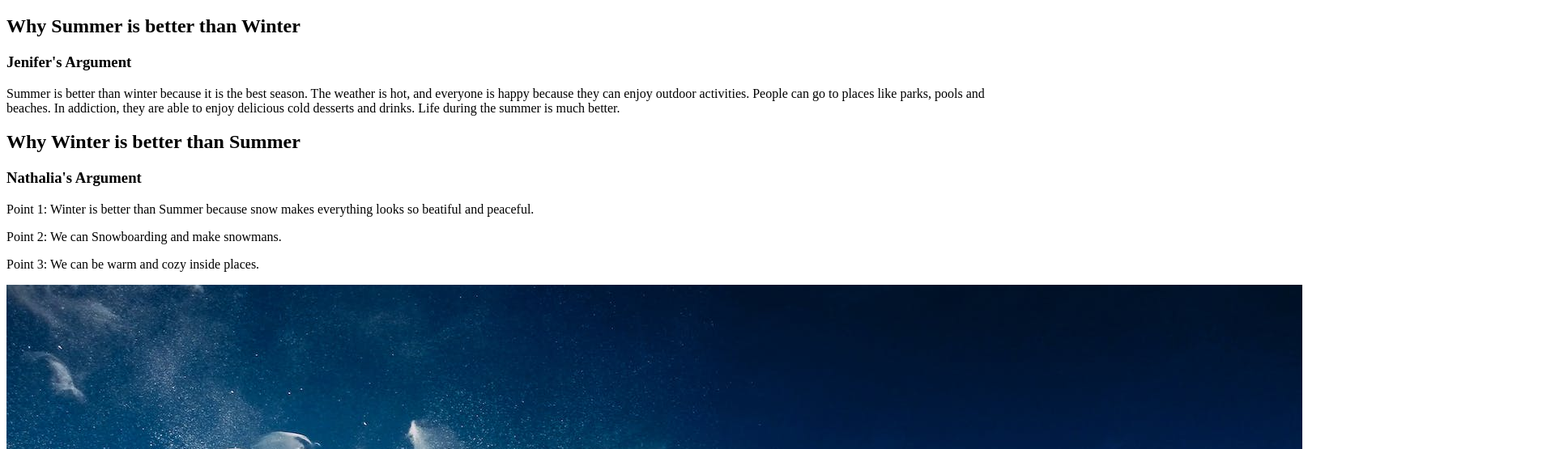
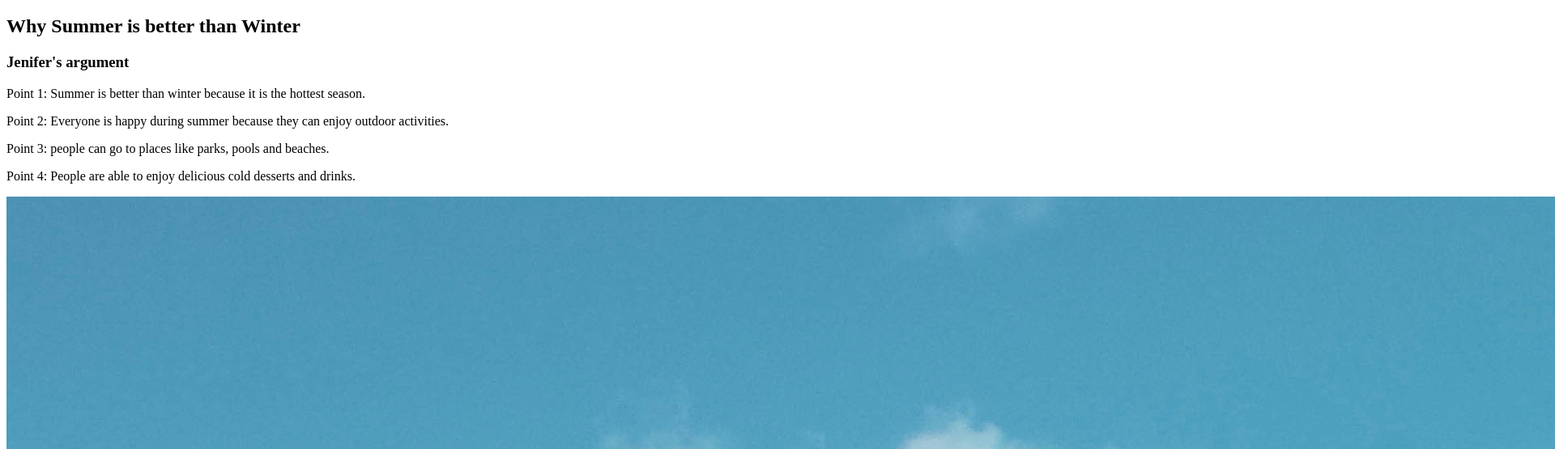
Before and after one commit to NathaliaLima-Front/mid-term-part1, a plain HTML site: page index.html in a window 1280 px wide. Shown: the part 61-616 px from the top of the page at 81% size, 1920 px wide, since content can reach past the window. Drawn offline with Linux system fonts and the light colour scheme.

Commit message:
Add pictures and argument
In this commit, Jenifer added pictures and her argument.

```diff
--- a/index.html
+++ b/index.html
@@ -11,17 +11,22 @@
     <section>
         <h2>Why Summer is better than Winter</h2>
 
-        <h3>Jenifer's Argument</h3>
+        <h3>Jenifer's argument</h3>
 
-        <p>Summer is better than winter because it is the best season. The weather is hot, and everyone is happy because they can enjoy outdoor activities. People can go to places like parks, pools and beaches. In addiction, they are able to enjoy delicious cold desserts and drinks. Life during the summer is much better.
-        </p>
+        <p>Point 1: Summer is better than winter because it is the hottest season.</p>
+        <p>Point 2: Everyone is happy during summer because they can enjoy outdoor activities.</p>
+        <p>Point 3: people can go to places like parks, pools and beaches.</p>
+        <p>Point 4: People are able to enjoy delicious cold desserts and drinks.</p>
 
+        <img src="images/beach.jpg" alt="Beach">
+        <img src="images/ice-cream.jpg" alt="Ice Cream">
+        <img src="images/basketball.jpg" alt="Basketball">
     </section>
 
     <section>
         <h2>Why Winter is better than Summer</h2>
 
-        <h3>Nathalia's Argument</h3>
+        <h3>Nathalia's argument</h3>
 
         <p>Point 1: Winter is better than Summer because snow makes everything looks so beatiful and peaceful.</p>
         <p>Point 2: We can Snowboarding and make snowmans.</p>
```
Also changed, not shown: 2 other files.
